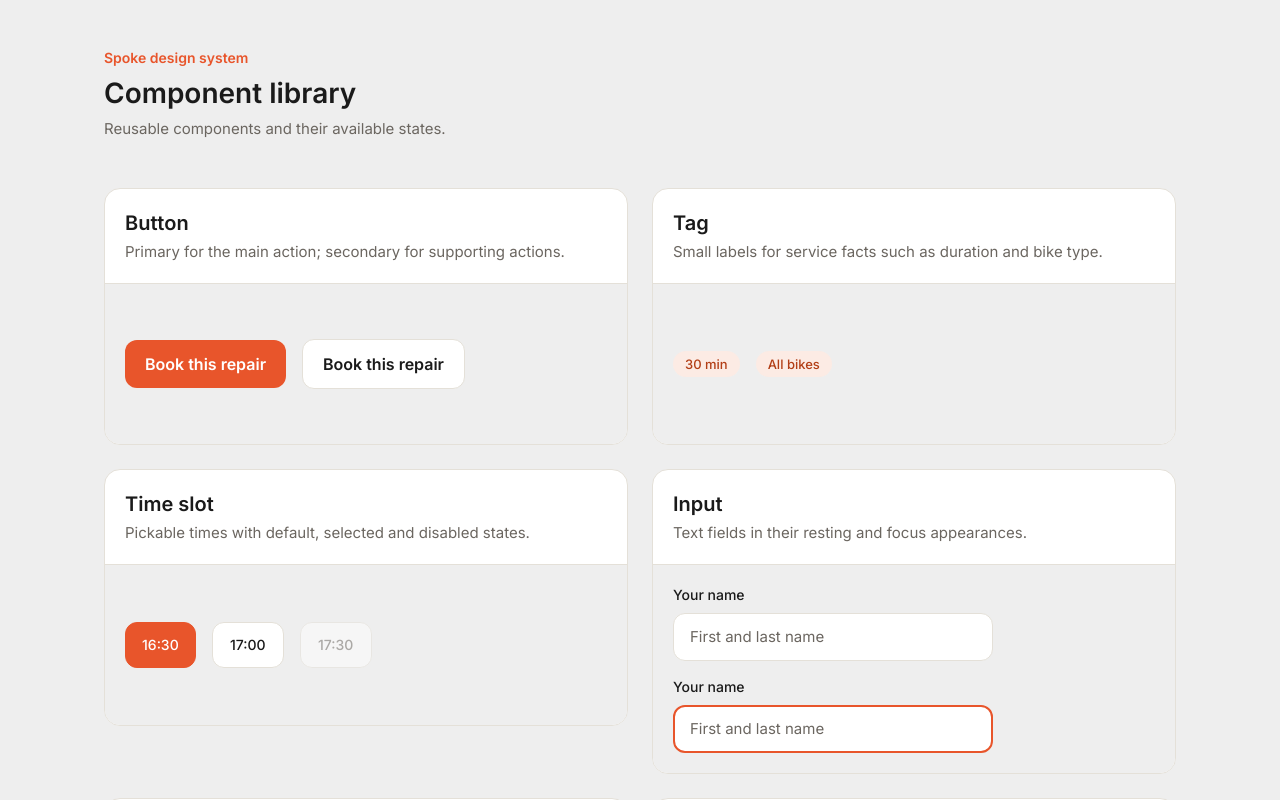
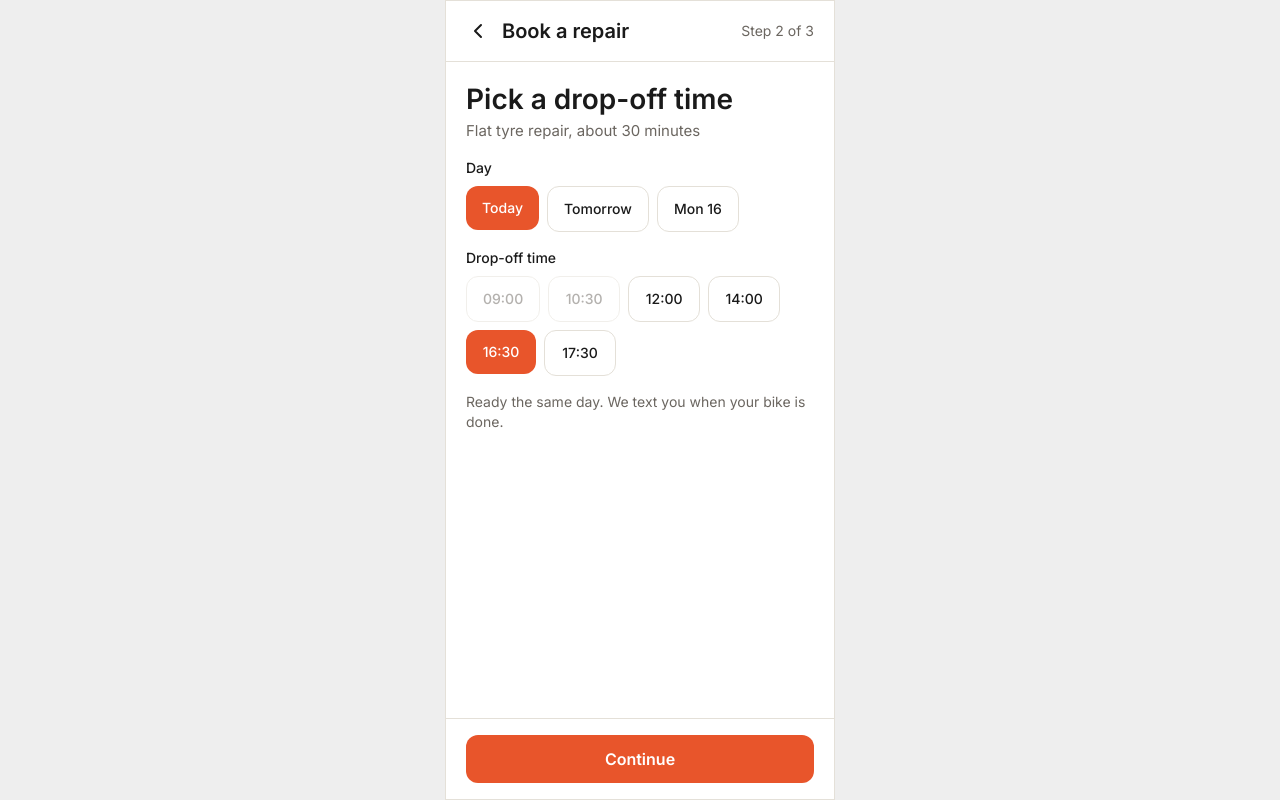
Before and after one commit to AgnijaBirzkope/spoke-starter, a React (Vite) app: page / in a window 1280 px wide. Shown: the top 800 px of the page. Built offline with nearby package versions, Linux system fonts and the light colour scheme.

Commit message:
Build drop-off time page

```diff
--- a/src/App.css
+++ b/src/App.css
@@ -2,5 +2,6 @@
   box-sizing: border-box;
   display: grid;
   min-height: 100svh;
+  place-items: center;
   background: var(--color-canvas);
 }
--- a/src/App.tsx
+++ b/src/App.tsx
@@ -1,10 +1,10 @@
-import { ComponentLibraryPage } from './pages/ComponentLibraryPage'
+import { PickSlotPage } from './pages/PickSlotPage'
 import './App.css'
 
 function App() {
   return (
     <div className="app">
-      <ComponentLibraryPage />
+      <PickSlotPage />
     </div>
   )
 }
--- a/src/components/TimeSlot.css
+++ b/src/components/TimeSlot.css
@@ -17,9 +17,10 @@
 }
 
 .time-slot--selected {
+  height: 44px;
   min-height: 44px;
   min-width: 70px;
-  border-color: var(--color-brand);
+  border: 0;
   color: var(--color-on-brand);
   background: var(--color-brand);
 }
--- /dev/null
+++ b/src/pages/PickSlotPage.css
@@ -0,0 +1,76 @@
+.pick-slot-page {
+  box-sizing: border-box;
+  display: flex;
+  flex-direction: column;
+  width: 390px;
+  max-width: 100%;
+  min-height: 100svh;
+  overflow: hidden;
+  border: 1px solid var(--color-border);
+  background: var(--color-surface);
+}
+
+.pick-slot-page .top-bar,
+.pick-slot-page .action-bar {
+  flex-shrink: 0;
+  width: 100%;
+}
+
+.pick-slot-page__content {
+  display: flex;
+  flex: 1;
+  flex-direction: column;
+  gap: var(--space-16);
+  padding: var(--space-20);
+}
+
+.pick-slot-page__header {
+  display: flex;
+  flex-direction: column;
+  gap: var(--space-4);
+}
+
+.pick-slot-page__header h2,
+.pick-slot-page__header p,
+.pick-slot-page__group h3,
+.pick-slot-page__note {
+  margin: 0;
+}
+
+.pick-slot-page__header h2 {
+  color: var(--color-text-primary);
+  font-size: var(--font-size-screen-title);
+  font-weight: var(--font-weight-semibold);
+  line-height: var(--line-height-screen-title);
+}
+
+.pick-slot-page__header p {
+  color: var(--color-text-muted);
+  font-size: var(--font-size-body);
+  line-height: var(--line-height-body);
+}
+
+.pick-slot-page__group {
+  display: flex;
+  flex-direction: column;
+  gap: var(--space-8);
+}
+
+.pick-slot-page__group h3 {
+  color: var(--color-text-primary);
+  font-size: var(--font-size-caption);
+  font-weight: var(--font-weight-medium);
+  line-height: var(--line-height-caption);
+}
+
+.pick-slot-page__options {
+  display: flex;
+  flex-wrap: wrap;
+  gap: var(--space-8);
+}
+
+.pick-slot-page__note {
+  color: var(--color-text-muted);
+  font-size: var(--font-size-caption);
+  line-height: var(--line-height-caption);
+}
--- /dev/null
+++ b/src/pages/PickSlotPage.tsx
@@ -0,0 +1,63 @@
+import { useState } from 'react'
+import { ActionBar, TimeSlot, TopBar } from '../components'
+import './PickSlotPage.css'
+
+const days = ['Today', 'Tomorrow', 'Mon 16'] as const
+const times = [
+  { label: '09:00', disabled: true },
+  { label: '10:30', disabled: true },
+  { label: '12:00', disabled: false },
+  { label: '14:00', disabled: false },
+  { label: '16:30', disabled: false },
+  { label: '17:30', disabled: false },
+] as const
+
+export function PickSlotPage() {
+  const [selectedDay, setSelectedDay] = useState<string>('Today')
+  const [selectedTime, setSelectedTime] = useState<string>('16:30')
+
+  return (
+    <div className="pick-slot-page">
+      <TopBar step="Step 2 of 3" />
+
+      <main className="pick-slot-page__content">
+        <header className="pick-slot-page__header">
+          <h2>Pick a drop-off time</h2>
+          <p>Flat tyre repair, about 30 minutes</p>
+        </header>
+
+        <section className="pick-slot-page__group" aria-labelledby="day-label">
+          <h3 id="day-label">Day</h3>
+          <div className="pick-slot-page__options">
+            {days.map((day) => (
+              <TimeSlot
+                key={day}
+                label={day}
+                state={selectedDay === day ? 'selected' : 'default'}
+                onClick={() => setSelectedDay(day)}
+              />
+            ))}
+          </div>
+        </section>
+
+        <section className="pick-slot-page__group" aria-labelledby="time-label">
+          <h3 id="time-label">Drop-off time</h3>
+          <div className="pick-slot-page__options">
+            {times.map(({ label, disabled }) => (
+              <TimeSlot
+                key={label}
+                label={label}
+                state={disabled ? 'disabled' : selectedTime === label ? 'selected' : 'default'}
+                onClick={() => setSelectedTime(label)}
+              />
+            ))}
+          </div>
+        </section>
+
+        <p className="pick-slot-page__note">Ready the same day. We text you when your bike is done.</p>
+      </main>
+
+      <ActionBar label="Continue" />
+    </div>
+  )
+}
```
